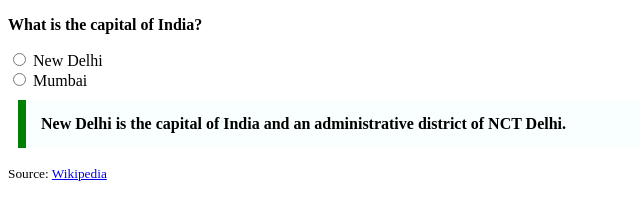
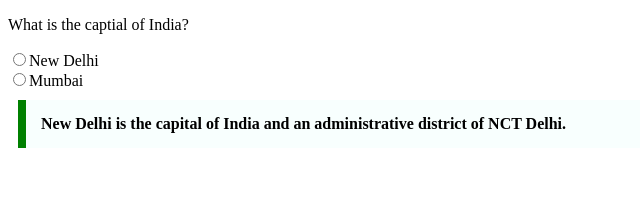
Before and after one commit to acciojob/trivia-suyash1702, a website: page main.html in a window 1280 px wide. Shown: the whole page, without its empty margins (0-640 px from the left). Drawn offline with Linux system fonts and the light colour scheme.

Commit message:
created a submission

```diff
--- a/main.html
+++ b/main.html
@@ -1,30 +1,19 @@
 <!DOCTYPE html>
-
 <html>
-
 <head>
 	<link rel="stylesheet" href="styles.css">
 </head>
+<body>
+	<!-- Question & Options -->
+	<p>What is the captial of India?</p>
+	<input type="radio" name="capital" value="New Delhi">New Delhi<br>
+	<input type="radio" name="capital" value="Mumbai">Mumbai
 
-<body>
-	<!-- the entire body must be written by student -->
-	<p><strong>What is the capital of India?</strong></p>
-	<div class="options">
-            <input type="radio" id="delhi" name="capital" value="New Delhi">
-            <label for="delhi">New Delhi</label><br>
-
-            <input type="radio" id="mumbai" name="capital" value="Mumbai">
-            <label for="mumbai">Mumbai</label>
-    </div>
-
+	<!-- Quotation -->
 	<blockquote cite="https://en.wikipedia.org">
 		New Delhi is the capital of India and an administrative district of NCT Delhi.
-    </blockquote>
-
-    <p><small>Source: <a href="https://en.wikipedia.org">Wikipedia</a></small></p>
+	</blockquote>
 
     <script type="text/javascript" src="./script.js"></script>
-
 </body>
-
 </html>
```
